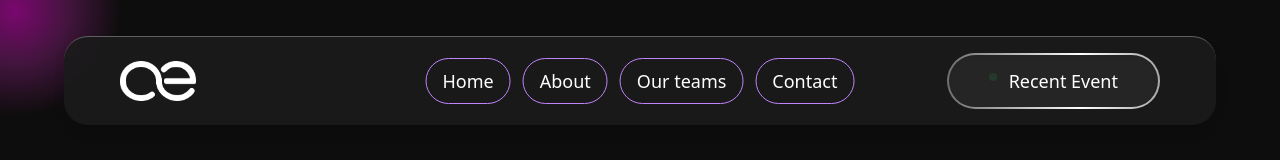
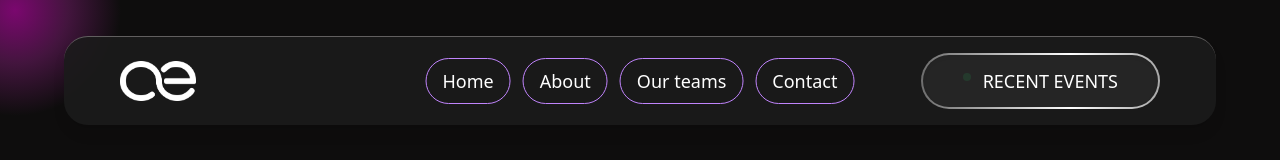
Before and after one commit to mctria/FrontEnd-new, a React (Vite) app: page / in a window 1280 px wide. Shown: the top 160 px of the page. Built offline with nearby package versions, Linux system fonts and the light colour scheme.

Commit message:
Update NavBar.jsx
CHANGED TO CAPITAL

```diff
--- a/src/components/NavBar.jsx
+++ b/src/components/NavBar.jsx
@@ -93,7 +93,7 @@ const Navbar = () => {
             <span className="flex h-4 w-3 mr-2">
               <span className="relative inline-flex h-2 w-2 rounded-full bg-green-500 animate-blink"></span>
             </span>
-            Recent Event
+            RECENT EVENTS
           </Link>
         </div>
       </nav>
```
